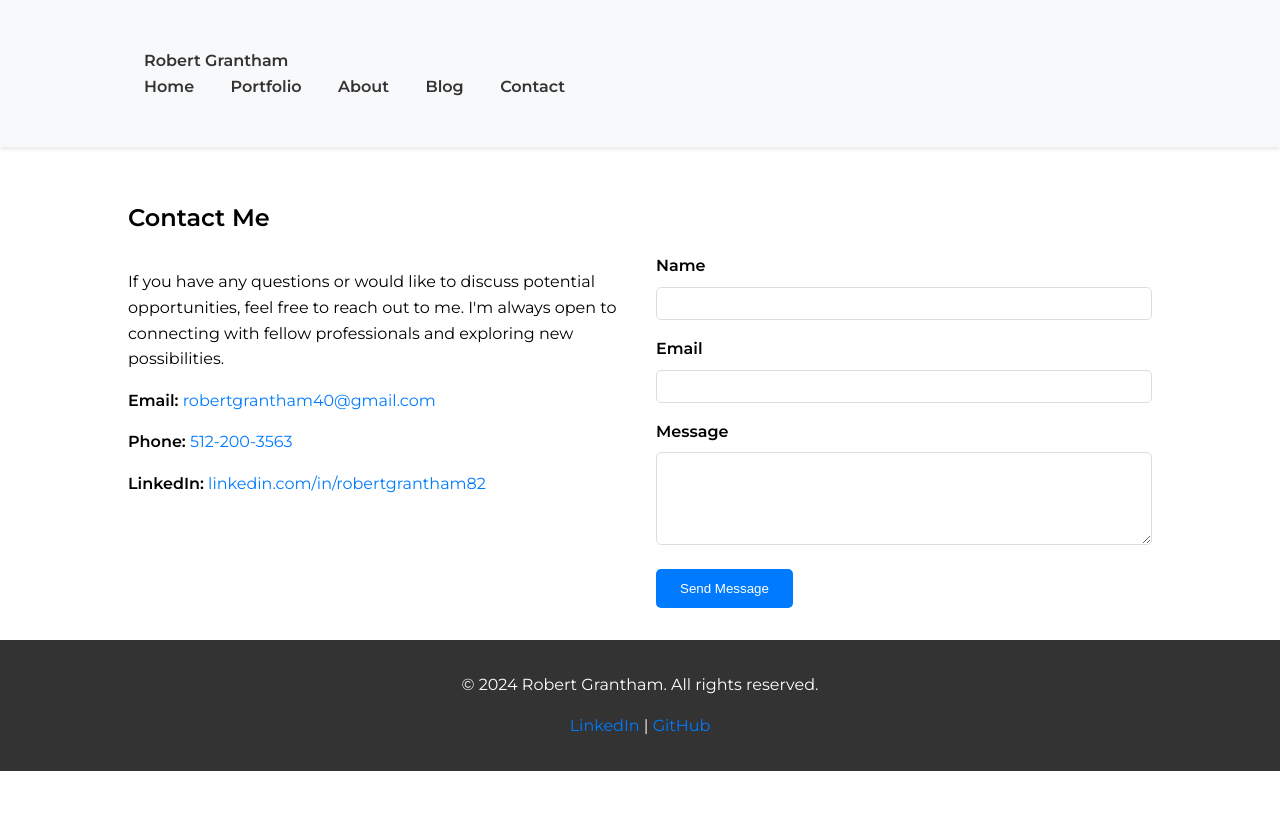
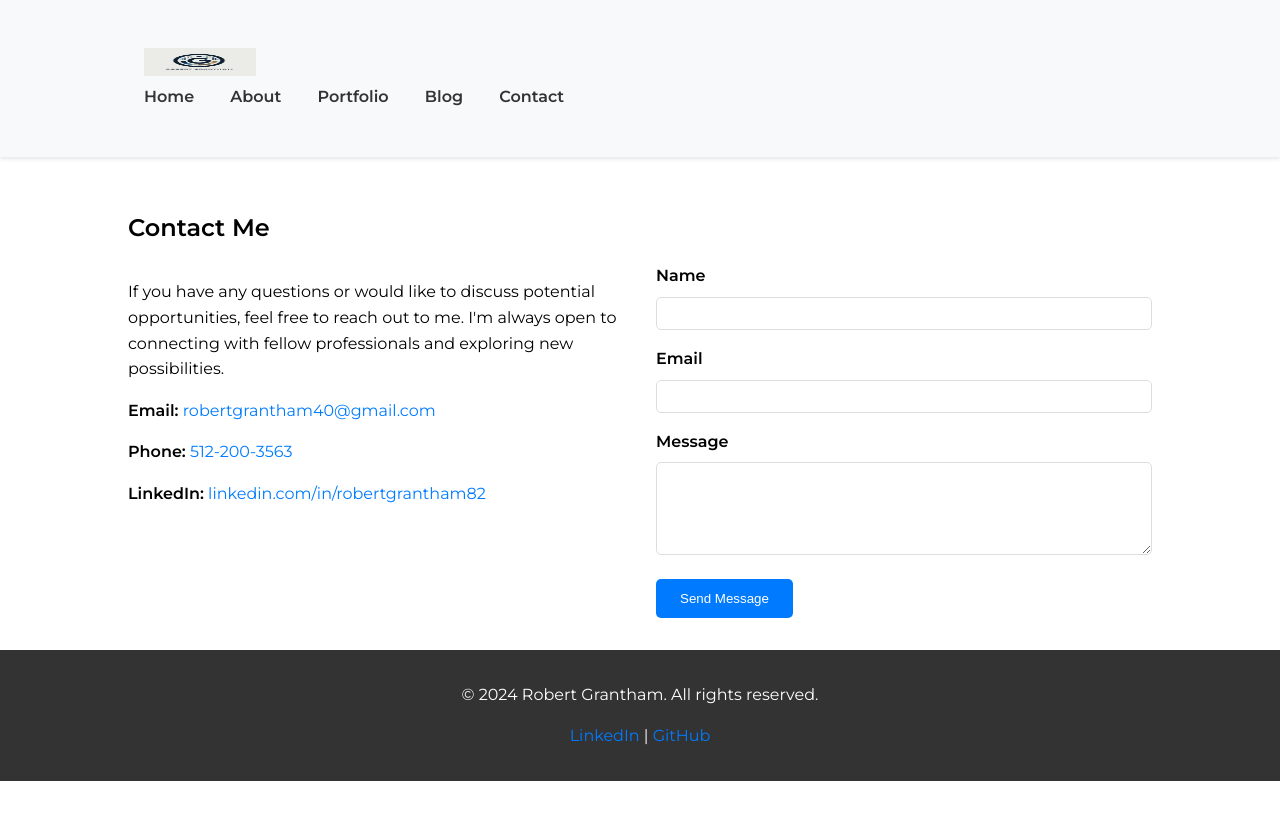
Before and after one commit to rgrantham82/rgrantham82.github.io, a Jekyll site: the page built from contact.html, in a window 1280 px wide. Shown: the top 820 px of the page. Built offline with Jekyll 4.4.1, drawn with Linux system fonts in a browser that asks for light colours.

Commit message:
Update header.html

```diff
--- a/_includes/header.html
+++ b/_includes/header.html
@@ -1,35 +1,36 @@
-<header class="navbar is-primary" role="navigation" aria-label="main navigation">
+<header class="navbar">
     <div class="container">
         <div class="navbar-brand">
             <a class="navbar-item" href="/">
-                <strong>Robert Grantham</strong>
+                <img src="/assets/images/logo.png" alt="Logo" width="112" height="28">
             </a>
-            <a role="button" class="navbar-burger burger" aria-label="menu" aria-expanded="false"
-                data-target="navbarMenu">
+            <a role="button" class="navbar-burger" aria-label="menu" aria-expanded="false">
                 <span aria-hidden="true"></span>
                 <span aria-hidden="true"></span>
                 <span aria-hidden="true"></span>
             </a>
         </div>
-
-        <div id="navbarMenu" class="navbar-menu">
-            <div class="navbar-start">
-                <a class="navbar-item" href="/">
-                    Home
-                </a>
-                <a class="navbar-item" href="/portfolio.html">
-                    Portfolio
-                </a>
-                <a class="navbar-item" href="/about.html">
-                    About
-                </a>
-                <a class="navbar-item" href="/blog.html">
-                    Blog
-                </a>
-                <a class="navbar-item" href="/contact.html">
-                    Contact
-                </a>
+        <div class="navbar-menu">
+            <div class="navbar-end">
+                <a class="navbar-item" href="/">Home</a>
+                <a class="navbar-item" href="/about.html">About</a>
+                <a class="navbar-item" href="/portfolio.html">Portfolio</a>
+                <a class="navbar-item" href="/blog.html">Blog</a>
+                <a class="navbar-item" href="/contact.html">Contact</a>
             </div>
         </div>
     </div>
 </header>
+
+<script>
+    document.addEventListener('DOMContentLoaded', function () {
+        // Toggle navbar on mobile devices
+        const navbarBurger = document.querySelector('.navbar-burger');
+        const navbarMenu = document.querySelector('.navbar-menu');
+
+        navbarBurger.addEventListener('click', () => {
+            navbarBurger.classList.toggle('is-active');
+            navbarMenu.classList.toggle('is-active');
+        });
+    });
+</script>
```
